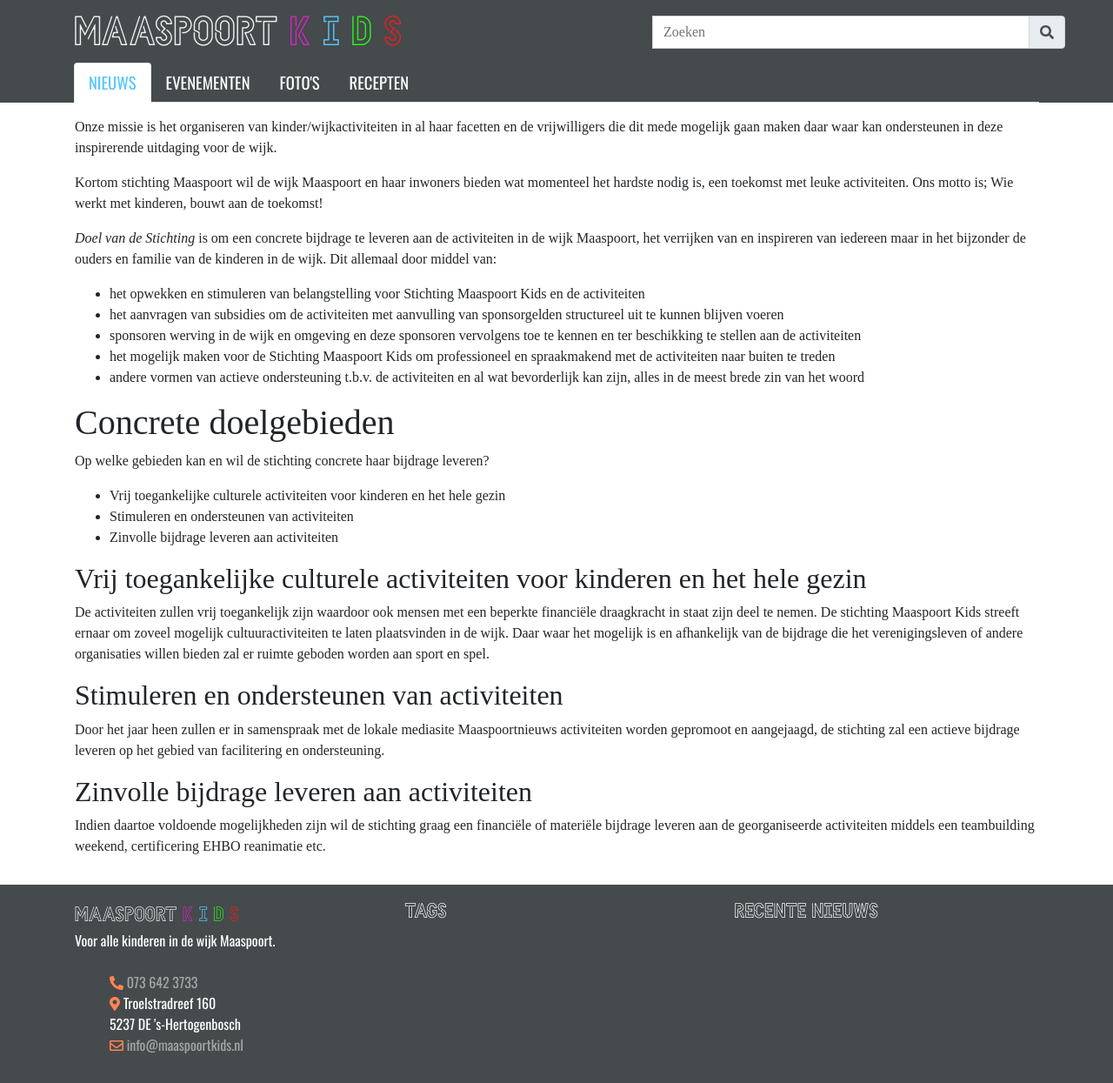
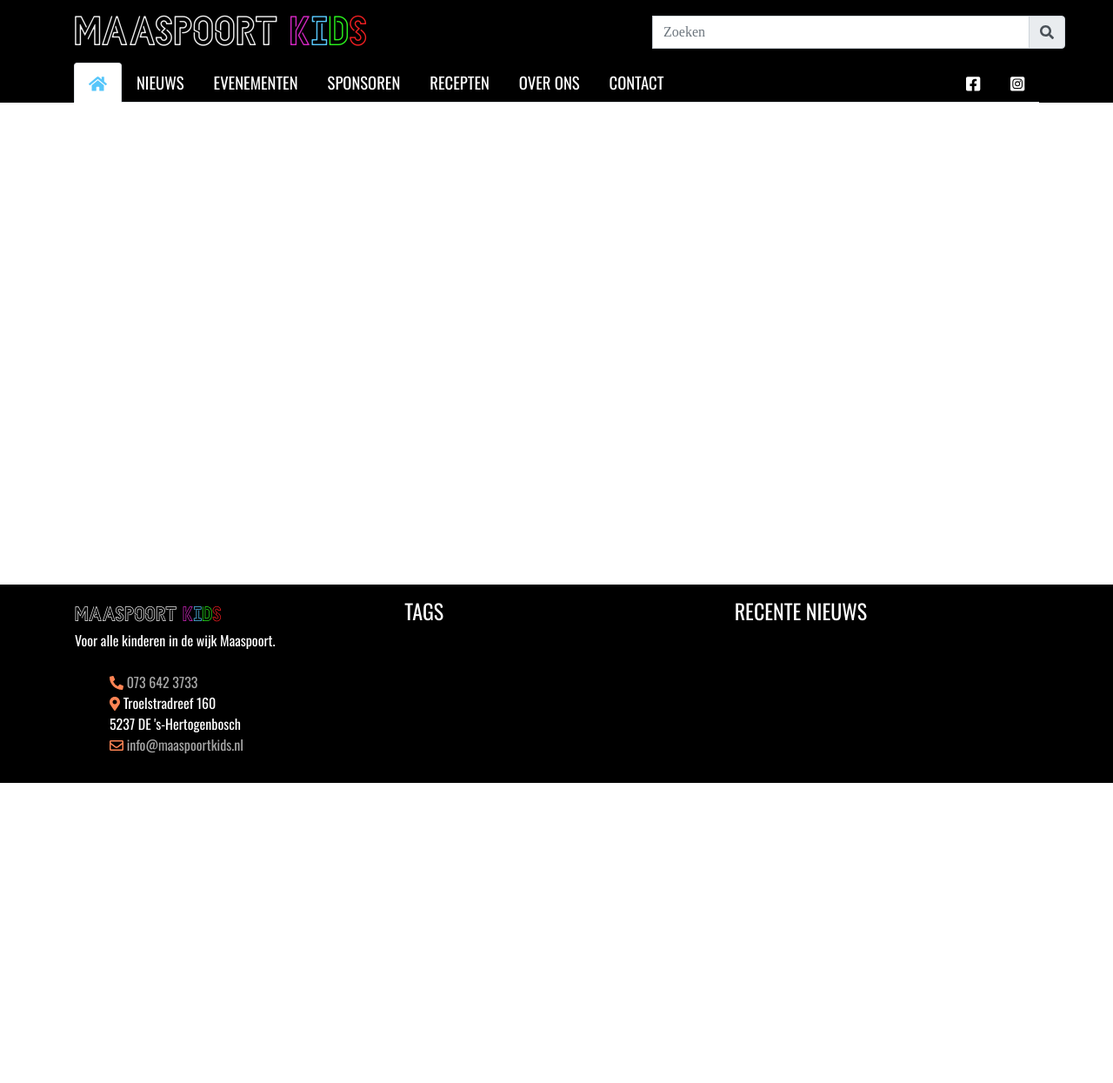
Before and after one commit to maaspoortkids/maaspoortkids.github.io, a Jekyll site: the page built from index.md, in a window 1280 px wide. Shown: the whole page at 87% size. Built offline with Jekyll 4.4.1, drawn with Linux system fonts in a browser that asks for light colours; nearby versions of some CDN libraries; some web fonts are replaced; after the commit the page ends 900 px from its top, so only the background shows below that.

Commit message:
Add top pages

```diff
--- a/_includes/nav.html
+++ b/_includes/nav.html
@@ -15,5 +15,15 @@
             </a>
         </li>
         {% endfor %}
+        <li class="nav-item ml-auto">
+            <a class="nav-link" target="_blank" href="https://www.facebook.com/maaspoortkids/">
+                <i class="fab fa-facebook-square"></i>
+            </a>
+        </li>
+        <li class="nav-item">
+            <a class="nav-link" target="_blank" href="https://www.instagram.com/maaspoort_kids/">
+                <i class="fab fa-instagram-square"></i>
+            </a>
+        </li>
     </ul>
 </div>
--- a/assets/css/maaspoortkids.css
+++ b/assets/css/maaspoortkids.css
@@ -32,18 +32,21 @@
 
 .logo .i {
     color: #57c6fa;
+    margin-left: -10pt;
 }
 
 .logo .d {
     color: #2af21d;
+    margin-left: -10pt;
 }
 
 .logo .s {
     color: #ec1e21;
+    margin-left: -10pt;
 }
 
 header {
-    background-color: #454a4c;
+    background-color: #000;
 }
 
 header .logo {
@@ -57,7 +60,7 @@
 
 footer {
     display: block;
-    background-color: #454a4c;
+    background-color: #000;
     font-family: 'Oswald';
 }
 
@@ -84,11 +87,22 @@
     font-size: 1.5rem;
 }
 
+footer .logo .i {
+    margin-left: -5pt;
+}
+
+footer .logo .d {
+    margin-left: -5pt;
+}
+
+footer .logo .s {
+    margin-left: -5pt;
+}
+
 footer h5 {
     font-size: 1.5rem;
     display: block;
     text-transform: uppercase;
-    font-family: 'neon';
 }
 
 .flex-wrapper {
--- a/index.md
+++ b/index.md
@@ -2,35 +2,3 @@
 layout: default
 title: Welkom op maaspoortkids
 ---
-
-Onze missie is het organiseren van kinder/wijkactiviteiten in al haar facetten en de vrijwilligers die dit mede mogelijk gaan maken daar waar kan ondersteunen  in deze inspirerende uitdaging voor de wijk.
-
-Kortom stichting Maaspoort wil de wijk Maaspoort en haar inwoners bieden wat momenteel het hardste nodig is, een toekomst met leuke activiteiten. Ons motto is; Wie werkt met kinderen, bouwt aan de toekomst!
-
-_Doel van de Stichting_ is om een concrete bijdrage te leveren aan de activiteiten in de wijk Maaspoort, het verrijken van en inspireren van iedereen maar in het bijzonder de ouders en familie van de kinderen in de wijk. Dit allemaal door middel van:
-
-- het opwekken en stimuleren van belangstelling voor Stichting Maaspoort Kids en de activiteiten
-- het aanvragen van subsidies om de activiteiten met aanvulling van sponsorgelden structureel uit te kunnen blijven voeren
-- sponsoren werving in de wijk en omgeving en deze sponsoren vervolgens toe te kennen en ter beschikking te stellen aan de activiteiten
-- het mogelijk maken voor de Stichting Maaspoort Kids om professioneel en spraakmakend met de activiteiten naar buiten te treden
-- andere vormen van actieve ondersteuning t.b.v. de activiteiten en al wat bevorderlijk kan zijn, alles in de meest brede zin van het woord
-
-# Concrete doelgebieden
-
-Op welke gebieden kan en wil de stichting concrete haar bijdrage leveren?
-
-- Vrij toegankelijke culturele activiteiten voor kinderen en het hele gezin
-- Stimuleren en ondersteunen van activiteiten
-- Zinvolle bijdrage leveren aan activiteiten
-
-## Vrij toegankelijke culturele activiteiten voor kinderen en het hele gezin
-
-De activiteiten zullen vrij toegankelijk zijn waardoor ook mensen met een beperkte financiële draagkracht in staat zijn deel te nemen. De stichting Maaspoort Kids streeft ernaar om zoveel mogelijk cultuuractiviteiten te laten plaatsvinden in de wijk. Daar waar het mogelijk is en afhankelijk van de bijdrage die het verenigingsleven of andere organisaties willen bieden zal er ruimte geboden worden aan sport en spel.
-
-## Stimuleren en ondersteunen van activiteiten
-
-Door het jaar heen zullen er in samenspraak met de lokale mediasite Maaspoortnieuws activiteiten worden gepromoot en aangejaagd, de stichting zal een actieve bijdrage leveren op het gebied van facilitering en ondersteuning.
-
-## Zinvolle bijdrage leveren aan activiteiten
-
-Indien daartoe voldoende mogelijkheden zijn wil de stichting graag een financiële of materiële bijdrage leveren aan de georganiseerde activiteiten middels een teambuilding weekend, certificering EHBO reanimatie etc.
```
Also changed, not shown: _data/navigation.yml (+9 -3 lines), pages/contact.md (added, +3 -0 lines), pages/evenementen.md (renamed from evenementen.md, +1 -1 lines), pages/fotos.md (added, +4 -0 lines), pages/nieuws.md (added, +3 -0 lines), pages/over_ons.md (added, +47 -0 lines), pages/recepten.md (added, +3 -0 lines), pages/sponsoren.md (added, +3 -0 lines).
